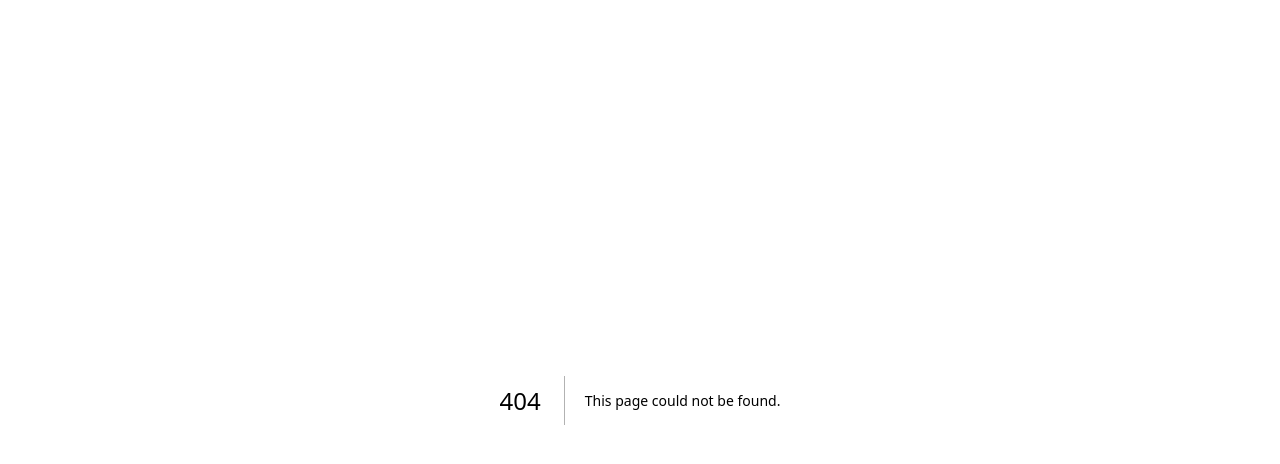
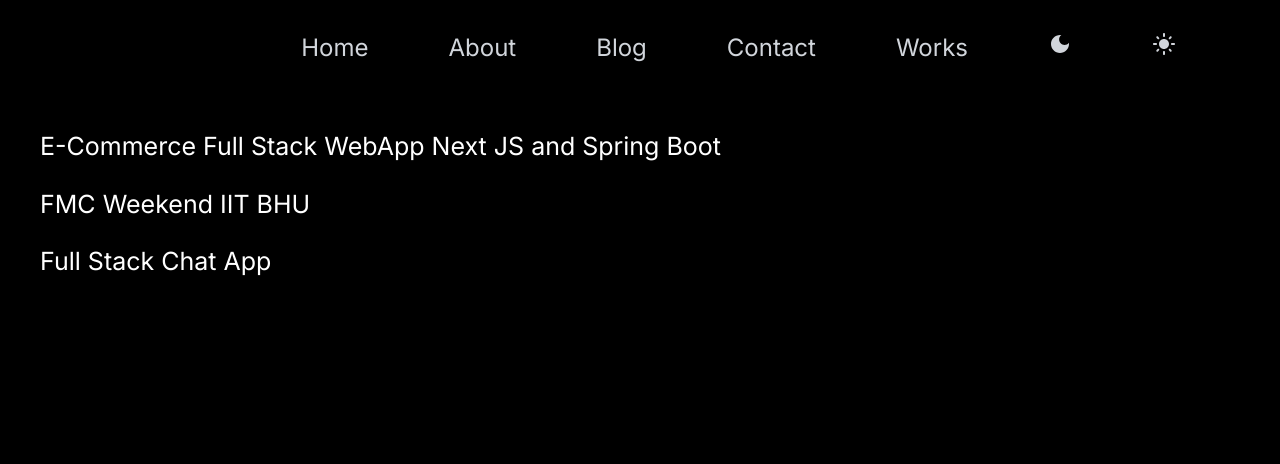
Before and after one commit to shubham21155102/portfolio, a Next.js app in the folder apps/web/: page /work in a window 1280 px wide. Before the commit this address had no page. Shown: the top 464 px of the page. Built offline with nearby package versions, Linux system fonts and the light colour scheme.

Commit message:
add fliplart

```diff
--- a/apps/web/app/Header.tsx
+++ b/apps/web/app/Header.tsx
@@ -1,18 +1,19 @@
+"use client"
 import React from 'react'
 import DarkModeIcon from '@mui/icons-material/DarkMode';
 import LightModeIcon from '@mui/icons-material/LightMode';
 import Link from "next/link";
 type Props = {}
-
 const Header = (props: Props) => {
   return (
     <>
      <div >
         <ul className="flex flex-column text-2xl float-end my-8 px-16 text-gray-300">
-          <li className="mx-10"><Link href="/home">Home</Link></li>
+          <li className="mx-10"><Link href="/">Home</Link></li>
           <li className="mx-10"><Link href="/about">About</Link></li>
           <li className="mx-10"><Link href="/blog">Blog</Link></li>
           <li className="mx-10"><Link href="/contact">Contact</Link></li>
+          <li className="mx-10"><Link href="/work">Works</Link></li>
           <DarkModeIcon className="mx-10" />
           <LightModeIcon className="mx-10" />
 
--- /dev/null
+++ b/apps/web/app/work/[slug]/page.tsx
@@ -0,0 +1,46 @@
+"use client"
+import React, { useEffect } from 'react'
+type Props = {}
+const webSites = [
+    {
+        title: "E-Commerce Full Stack WebApp Next JS and Spring Boot",
+        link: "https://ecommerce.shubhamiitbhu.in/"
+    },
+    {
+        title: "FMC Weekend",
+        link: "https://sk.shubhamiitbhu.in/"
+    },
+    {
+        title: "Full Stack Chat App",
+        link: "https://chat.shubhamiitbhu.in/"
+
+    },
+    {
+        title:"Testing Amazon",
+        link:"https://www.flipkart.com/"
+    }
+
+]
+const WorksIndividual = (props: any) => {
+    const slug = props.params.slug
+    const x = parseInt(slug)
+    console.log(slug)
+    useEffect(() => {
+        const screenWidth = window.screen.width;
+        const screenHeight = window.screen.height;
+        const embedContainer = document.getElementById('embedContainer');
+        if (embedContainer) {
+            embedContainer.style.width = `${screenWidth}px`;
+            embedContainer.style.height = `${screenHeight}px`;
+        }
+    }, []);
+    return (
+        <>
+            <div id="embedContainer">
+                <embed src={webSites[x - 1]?.link} width='100%' height='100%' style={{ backgroundColor: "wheat" }} />
+            </div>
+        </>
+    )
+}
+
+export default WorksIndividual
--- /dev/null
+++ b/apps/web/app/work/page.tsx
@@ -0,0 +1,43 @@
+import React from 'react';
+import dynamic from 'next/dynamic';
+import Header from '../Header';
+import Link from 'next/link';
+
+const Projects = () => {
+  return (
+    <>
+      <div>
+        <Header />
+      </div>
+      <div className='my-32 mx-10 text-white'>
+        <ul style={{ listStyle: 'none', padding: '0px', margin: '20px 0px' }}>
+          <li style={{ marginBottom: '20px' }}>
+            <div style={{ color: 'white', textDecoration: 'none', fontSize: '25px' }}>
+              <Link href='/work/1' className='bg-gray'>
+               E-Commerce Full Stack WebApp Next JS and Spring Boot
+              </Link>
+            </div>
+          </li>
+          <li style={{ marginBottom: '20px' }}>
+            <div style={{ color: 'white', textDecoration: 'none', fontSize: '25px' }}>
+              <Link href='/work/2' className='bg-gray'>
+               FMC Weekend IIT BHU
+              </Link>
+            </div>
+          </li>
+          <li style={{ marginBottom: '20px' }}>
+            <div style={{ color: 'white', textDecoration: 'none', fontSize: '25px' }}>
+              <Link href='/work/3' className='bg-gray'>
+               Full Stack Chat App
+              </Link>
+            </div>
+          </li>
+        </ul>
+      </div>
+    </>
+  );
+};
+
+const ProjectCSR = dynamic(() => Promise.resolve(Projects), { ssr: false });
+
+export default Projects;
```
